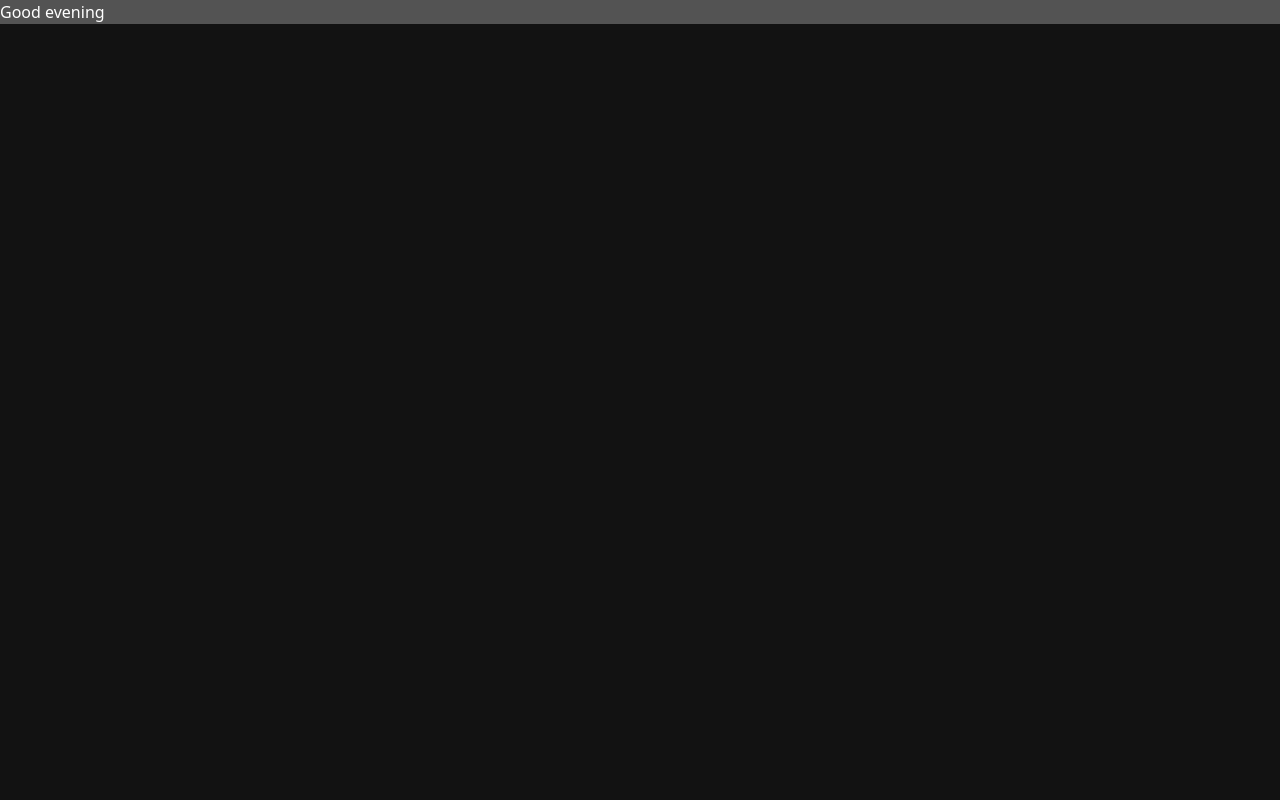
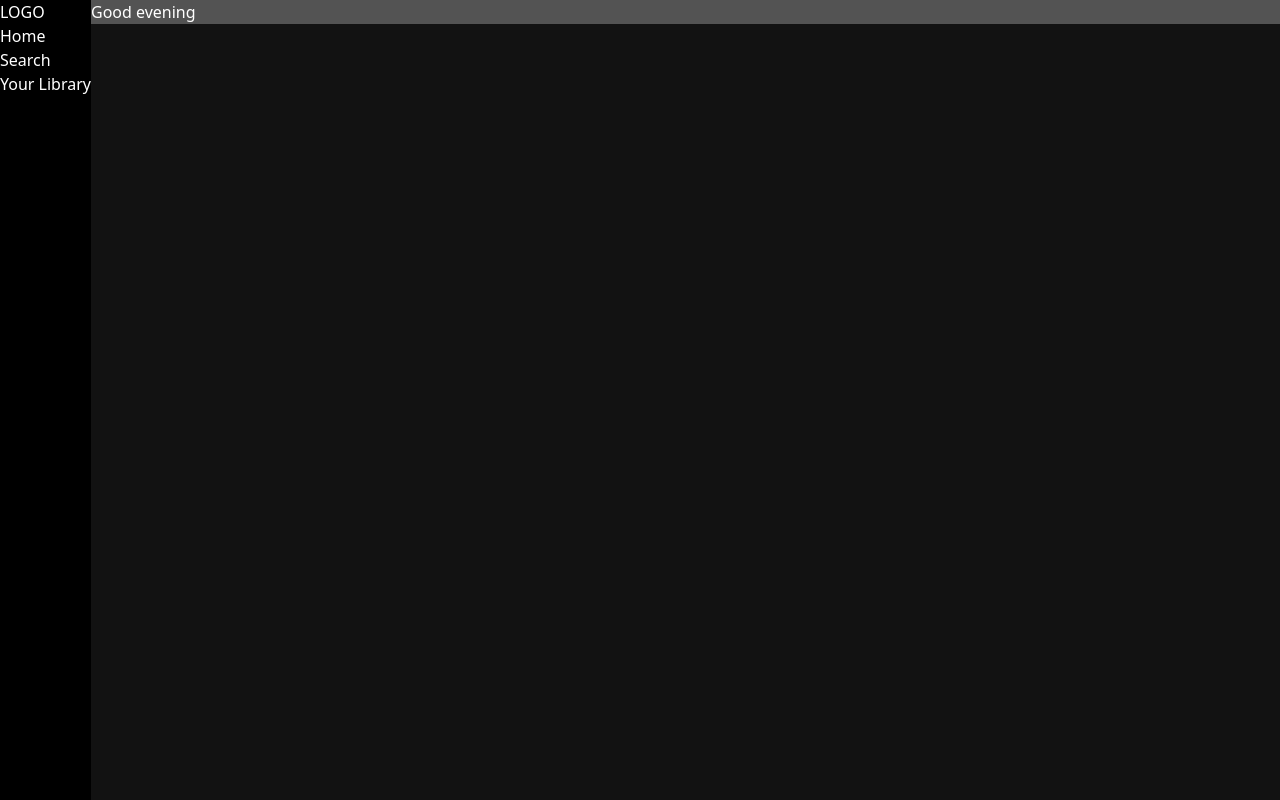
Before and after one commit to liad7/Music-app, a Next.js app: page / in a window 1280 px wide. Built offline with nearby package versions, Linux system fonts and the light colour scheme.

Commit message:
basic nav bar

```diff
--- a/app/layout.tsx
+++ b/app/layout.tsx
@@ -1,3 +1,4 @@
+import SideBar from '../cmps/side-bar/side-bar'
 import '../styles/globals.css'
 
 export const metadata = {
@@ -14,6 +15,7 @@ export default function RootLayout({
     <html lang="en">
       <body>
         <div className='flex h-screen'>
+          <SideBar />
           <div className='bg-[#121212] flex-1'>{children}</div>
         </div>
       </body>
--- /dev/null
+++ b/cmps/side-bar/nav-bar.tsx
@@ -0,0 +1,12 @@
+
+function NavBar() {
+  return (
+    <ul>
+        <li>Home</li>
+        <li>Search</li>
+        <li>Your Library</li>
+    </ul>
+  )
+}
+
+export default NavBar
--- /dev/null
+++ b/cmps/side-bar/side-bar.tsx
@@ -0,0 +1,12 @@
+import NavBar from "./nav-bar"
+
+function SideBar() {
+  return (
+    <nav className="bg-[#000] text-white">
+      <div>LOGO</div>
+      <NavBar />
+    </nav>
+  )
+}
+
+export default SideBar
--- a/tailwind.config.js
+++ b/tailwind.config.js
@@ -2,7 +2,7 @@
 module.exports = {
   content: [
     './pages/**/*.{js,ts,jsx,tsx}',
-    './components/**/*.{js,ts,jsx,tsx}',
+    './cmps/**/*.{js,ts,jsx,tsx}',
     './app/**/*.{js,ts,jsx,tsx}',
   ],
   theme: {
```
Also changed, not shown: cmps/side-bar.tsx (deleted, +0 -8 lines).
